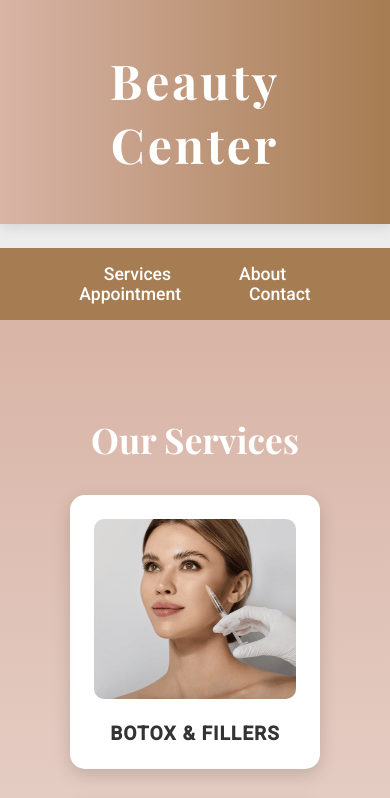
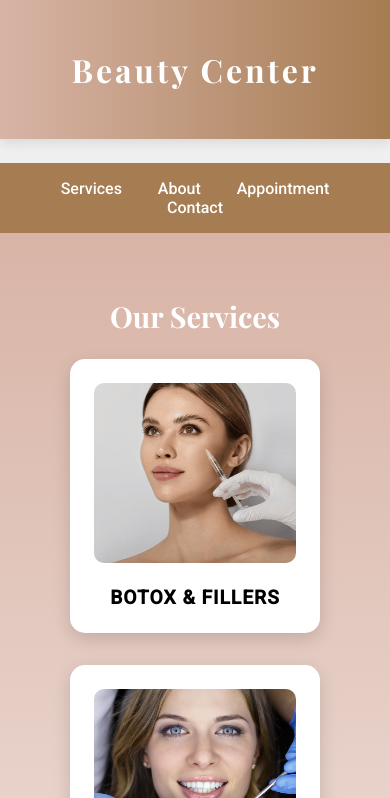
Before and after one commit to AyoubBC/IraqBeautyCenter, a plain HTML site: page index.html in a window 390 px wide. Shown: the top 798 px of the page. Drawn offline with nearby package versions, Linux system fonts and the light colour scheme.

Commit message:
Update styles.css

```diff
--- a/styles.css
+++ b/styles.css
@@ -11,9 +11,8 @@ html, body {
 }
 
 body {
-  background: linear-gradient(to bottom, #f5f5f5, #d8d8d8); /* Gradient background */
+  background: linear-gradient(to bottom, #f5f5f5, #d8d8d8);
   color: #333;
-  font-family: 'Roboto', sans-serif;
   display: flex;
   flex-direction: column;
 }
@@ -36,20 +35,20 @@ header {
 
 header h1 {
   font-family: 'Playfair Display', serif;
-  font-size: 3rem;
+  font-size: 2.5rem;
   color: #fff;
   letter-spacing: 3px;
 }
 
 nav {
   margin-top: 1.5rem;
-  background-color: #a67c52; /* Match the header's background color */
+  background-color: #a67c52;
   padding: 1rem 0;
   text-align: center;
 }
 
 nav a {
-  margin: 0 2rem;
+  margin: 0 1rem;
   color: #fff;
   font-weight: 500;
   text-decoration: none;
@@ -64,7 +63,7 @@ nav a:hover {
 
 /* Services Section */
 #services {
-  padding: 6rem 0;
+  padding: 4rem 0;
   background-color: #ffffff;
   text-align: center;
   background-image: linear-gradient(to top, #fff, #d8b4a6);
@@ -73,8 +72,8 @@ nav a:hover {
 #services h2 {
   font-family: 'Playfair Display', serif;
   color: #ffffff;
-  font-size: 2.2rem;
-  margin-bottom: 2rem;
+  font-size: 2rem;
+  margin-bottom: 1.5rem;
 }
 
 .services-container {
@@ -86,7 +85,8 @@ nav a:hover {
 
 .service {
   background-color: #ffffff;
-  width: 250px;
+  width: 100%;
+  max-width: 250px;
   padding: 1.5rem;
   border-radius: 15px;
   box-shadow: 0 6px 18px rgba(0, 0, 0, 0.15);
@@ -115,13 +115,13 @@ nav a:hover {
 }
 
 .service h3 a {
-  color: #333; /* Set color to black */
-  text-decoration: none; /* Remove underline */
+  color: #000;
+  text-decoration: none;
 }
 
 /* About Section */
 #about {
-  padding: 6rem 0;
+  padding: 4rem 0;
   text-align: center;
 }
 
@@ -136,7 +136,7 @@ nav a:hover {
 /* Appointment Section */
 #appointment {
   background-color: #f5f5f5;
-  padding: 6rem 0;
+  padding: 4rem 0;
   text-align: center;
 }
 
@@ -144,7 +144,7 @@ form {
   max-width: 450px;
   margin: 0 auto;
   background-color: #ffffff;
-  padding: 2.5rem;
+  padding: 2rem;
   border-radius: 15px;
   box-shadow: 0 6px 18px rgba(0, 0, 0, 0.1);
   transition: box-shadow 0.3s ease;
@@ -186,7 +186,7 @@ form button:hover {
 
 /* Contact Section */
 #contact {
-  padding: 6rem 0;
+  padding: 4rem 0;
   text-align: center;
 }
 
@@ -218,3 +218,39 @@ footer {
 footer p {
   font-size: 1rem;
 }
+
+/* Responsive Design */
+@media (max-width: 768px) {
+  header h1 {
+    font-size: 2rem;
+  }
+
+  nav a {
+    margin: 0 1rem;
+    font-size: 1rem;
+  }
+
+  #services h2 {
+    font-size: 1.8rem;
+  }
+
+  .services-container {
+    flex-direction: column;
+    align-items: center;
+  }
+
+  .service {
+    width: 80%;
+  }
+
+  form {
+    width: 90%;
+    padding: 1.5rem;
+  }
+
+  .contact-links a {
+    width: 100%;
+    display: block;
+    padding: 1rem 0;
+  }
+}
```
